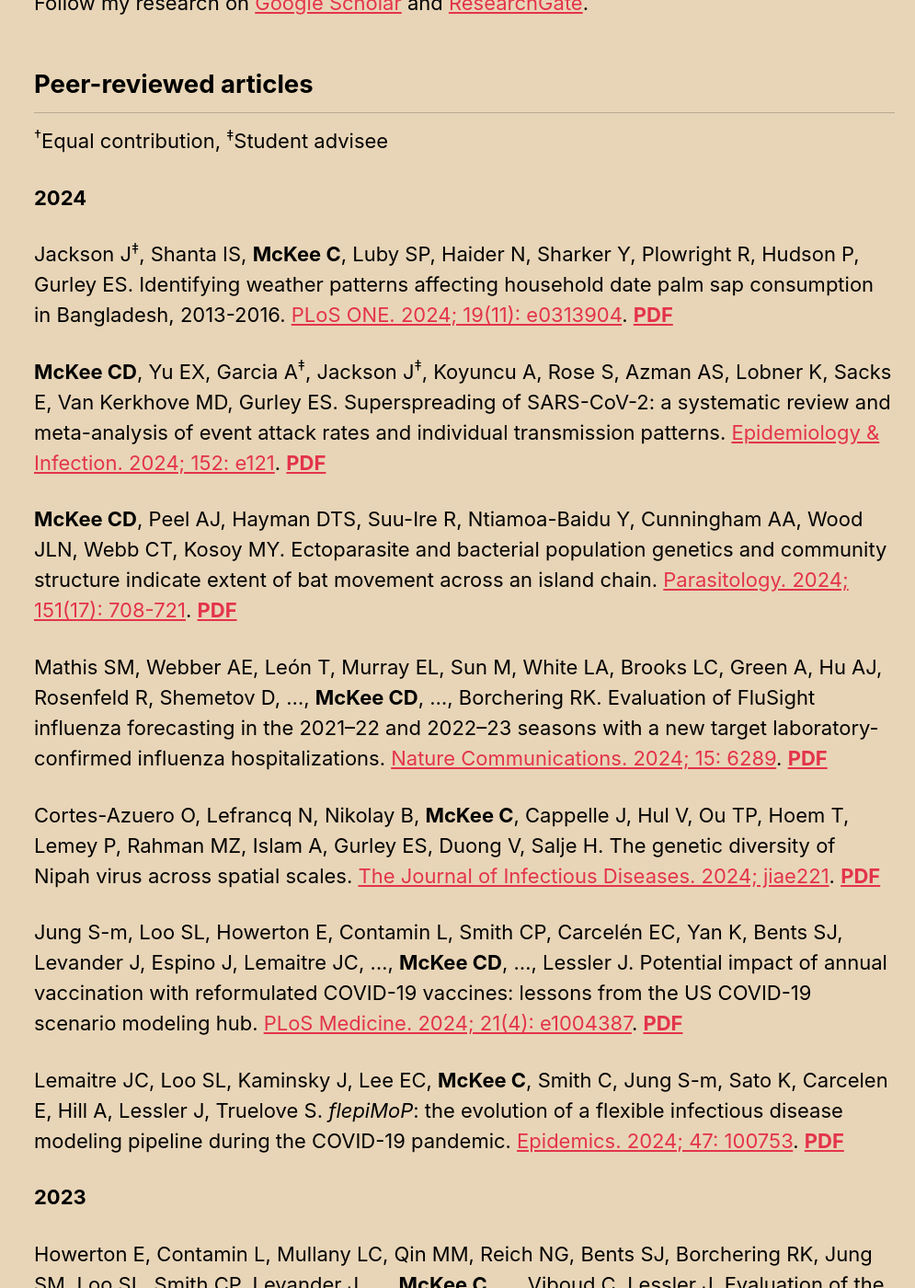
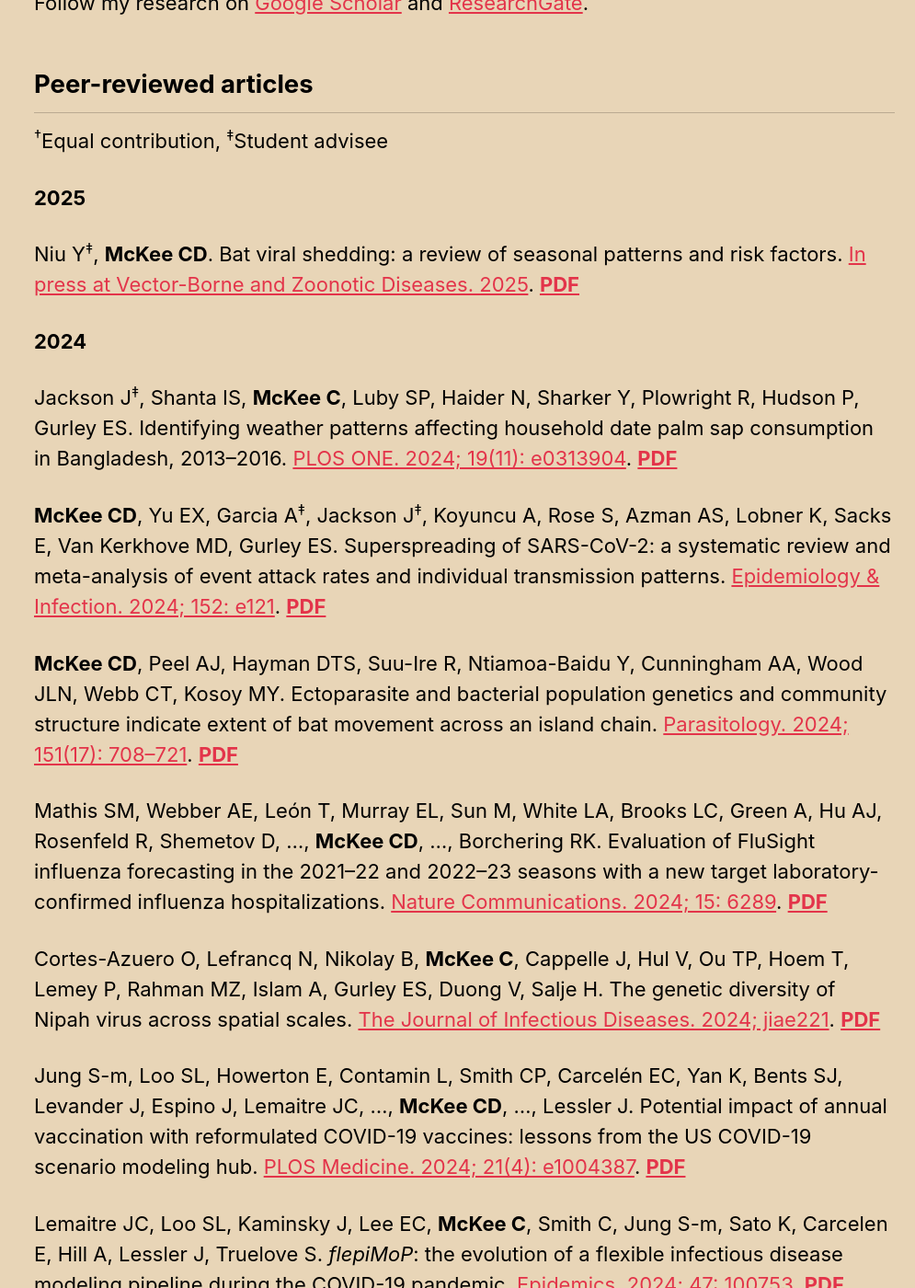
Before and after one commit to clifmckee/clifmckee.github.io, a Jekyll site: the page built from _pages/publications.md, in a window 1280 px wide and 1400 px high, scrolled down 345 px. Shown: the whole window at 92% size, without its empty margins (285-1280 px from the left). Built offline with Jekyll 4.4.1, drawn with Linux system fonts in a browser that asks for light colours; cached includes are drawn as plain includes; some of the changed text lies outside the part shown.

Commit message:
Update CV and pubs 2025-01-29

```diff
--- a/_pages/publications.md
+++ b/_pages/publications.md
@@ -14,19 +14,23 @@
 
 <sup>†</sup>Equal contribution, <sup>‡</sup>Student advisee
 
+**2025**
+
+Niu Y<sup>‡</sup>, **McKee CD**. Bat viral shedding: a review of seasonal patterns and risk factors. [In press at Vector-Borne and Zoonotic Diseases. 2025](https://doi.org/10.1089/vbz.2024.0091). [**PDF**](http://clifmckee.github.io/files/2025_Niu_VBZD.pdf)
+
 **2024**
 
-Jackson J<sup>‡</sup>, Shanta IS, **McKee C**, Luby SP, Haider N, Sharker Y, Plowright R, Hudson P, Gurley ES. Identifying weather patterns affecting household date palm sap consumption in Bangladesh, 2013-2016. [PLoS ONE. 2024; 19(11): e0313904](https://doi.org/10.1371/journal.pone.0313904). [**PDF**](http://clifmckee.github.io/files/2024_Jackson_PLoS_ONE.pdf)
+Jackson J<sup>‡</sup>, Shanta IS, **McKee C**, Luby SP, Haider N, Sharker Y, Plowright R, Hudson P, Gurley ES. Identifying weather patterns affecting household date palm sap consumption in Bangladesh, 2013--2016. [PLOS ONE. 2024; 19(11): e0313904](https://doi.org/10.1371/journal.pone.0313904). [**PDF**](http://clifmckee.github.io/files/2024_Jackson_PONE.pdf)
 
 **McKee CD**, Yu EX, Garcia A<sup>‡</sup>, Jackson J<sup>‡</sup>, Koyuncu A, Rose S, Azman AS, Lobner K, Sacks E, Van Kerkhove MD, Gurley ES. Superspreading of SARS-CoV-2: a systematic review and meta-analysis of event attack rates and individual transmission patterns. [Epidemiology & Infection. 2024; 152: e121](https://doi.org/10.1017/S0950268824000955). [**PDF**](http://clifmckee.github.io/files/2024_McKee_Epidemiol_Infect.pdf)
 
-**McKee CD**, Peel AJ, Hayman DTS, Suu-Ire R, Ntiamoa-Baidu Y, Cunningham AA, Wood JLN, Webb CT, Kosoy MY. Ectoparasite and bacterial population genetics and community structure indicate extent of bat movement across an island chain. [Parasitology. 2024; 151(17): 708-721](https://doi.org/10.1017/S0031182024000660). [**PDF**](http://clifmckee.github.io/files/2024_McKee_Parasitology.pdf)
+**McKee CD**, Peel AJ, Hayman DTS, Suu-Ire R, Ntiamoa-Baidu Y, Cunningham AA, Wood JLN, Webb CT, Kosoy MY. Ectoparasite and bacterial population genetics and community structure indicate extent of bat movement across an island chain. [Parasitology. 2024; 151(17): 708--721](https://doi.org/10.1017/S0031182024000660). [**PDF**](http://clifmckee.github.io/files/2024_McKee_Parasitology.pdf)
 
-Mathis SM, Webber AE, León T, Murray EL, Sun M, White LA, Brooks LC, Green A, Hu AJ, Rosenfeld R, Shemetov D, ..., **McKee CD**, ..., Borchering RK. Evaluation of FluSight influenza forecasting in the 2021–22 and 2022–23 seasons with a new target laboratory-confirmed influenza hospitalizations. [Nature Communications. 2024; 15: 6289](https://doi.org/10.1038/s41467-024-50601-9). [**PDF**](http://clifmckee.github.io/files/2024_Mathis_Nat_Commun.pdf)
+Mathis SM, Webber AE, León T, Murray EL, Sun M, White LA, Brooks LC, Green A, Hu AJ, Rosenfeld R, Shemetov D, ..., **McKee CD**, ..., Borchering RK. Evaluation of FluSight influenza forecasting in the 2021--22 and 2022--23 seasons with a new target laboratory-confirmed influenza hospitalizations. [Nature Communications. 2024; 15: 6289](https://doi.org/10.1038/s41467-024-50601-9). [**PDF**](http://clifmckee.github.io/files/2024_Mathis_Nat_Commun.pdf)
 
-Cortes-Azuero O, Lefrancq N, Nikolay B, **McKee C**, Cappelle J, Hul V, Ou TP, Hoem T, Lemey P, Rahman MZ, Islam A, Gurley ES, Duong V, Salje H. The genetic diversity of Nipah virus across spatial scales. [The Journal of Infectious Diseases. 2024; jiae221](https://doi.org/10.1093/infdis/jiae221). [**PDF**](http://clifmckee.github.io/files/2024_Cortes-Azuero_JID.pdf)
+Cortes-Azuero O, Lefrancq N, Nikolay B, **McKee C**, Cappelle J, Hul V, Ou TP, Hoem T, Lemey P, Rahman MZ, Islam A, Gurley ES, Duong V, Salje H. The genetic diversity of Nipah virus across spatial scales. [The Journal of Infectious Diseases. 2024; jiae221](https://doi.org/10.1093/infdis/jiae221). [**PDF**](http://clifmckee.github.io/files/2024_CortesAzuero_JID.pdf)
 
-Jung S-m, Loo SL, Howerton E, Contamin L, Smith CP, Carcelén EC, Yan K, Bents SJ, Levander J, Espino J, Lemaitre JC, ..., **McKee CD**, ..., Lessler J. Potential impact of annual vaccination with reformulated COVID-19 vaccines: lessons from the US COVID-19 scenario modeling hub. [PLoS Medicine. 2024; 21(4): e1004387](https://doi.org/10.1371/journal.pmed.1004387). [**PDF**](http://clifmckee.github.io/files/2024_Jung_PLoS_Med.pdf)
+Jung S-m, Loo SL, Howerton E, Contamin L, Smith CP, Carcelén EC, Yan K, Bents SJ, Levander J, Espino J, Lemaitre JC, ..., **McKee CD**, ..., Lessler J. Potential impact of annual vaccination with reformulated COVID-19 vaccines: lessons from the US COVID-19 scenario modeling hub. [PLOS Medicine. 2024; 21(4): e1004387](https://doi.org/10.1371/journal.pmed.1004387). [**PDF**](http://clifmckee.github.io/files/2024_Jung_PMed.pdf)
 
 Lemaitre JC, Loo SL, Kaminsky J, Lee EC, **McKee C**, Smith C, Jung S-m, Sato K, Carcelen E, Hill A, Lessler J, Truelove S. *flepiMoP*: the evolution of a flexible infectious disease modeling pipeline during the COVID-19 pandemic. [Epidemics. 2024; 47: 100753](https://doi.org/10.1016/j.epidem.2024.100753). [**PDF**](http://clifmckee.github.io/files/2024_Lemaitre_Epidemics.pdf)
 
@@ -34,7 +38,7 @@
 
 Howerton E, Contamin L, Mullany LC, Qin MM, Reich NG, Bents SJ, Borchering RK, Jung SM, Loo SL, Smith CP, Levander J, ..., **McKee C**, ..., Viboud C, Lessler J. Evaluation of the US COVID-19 Scenario Modeling Hub for informing pandemic response under uncertainty. [Nature Communications. 2023; 14: 7260](https://doi.org/10.1038/s41467-023-42680-x). [**PDF**](http://clifmckee.github.io/files/2023_Howerton_Nat_Commun.pdf)
 
-Fagre AC, Islam A, Reeves WK, Kading RC, Plowright RK, Gurley ES, **McKee CD**. *Bartonella* infection in fruit bats and bat flies, Bangladesh. [Microbial Ecology. 2023; 86: 2910–2922](https://doi.org/10.1007/s00248-023-02293-9). [**PDF**](http://clifmckee.github.io/files/2023_Fagre_Microb_Ecol.pdf)
+Fagre AC, Islam A, Reeves WK, Kading RC, Plowright RK, Gurley ES, **McKee CD**. *Bartonella* infection in fruit bats and bat flies, Bangladesh. [Microbial Ecology. 2023; 86: 2910--2922](https://doi.org/10.1007/s00248-023-02293-9). [**PDF**](http://clifmckee.github.io/files/2023_Fagre_Microb_Ecol.pdf)
 
 Szentiványi T, **McKee C**, Jones G, Foster JT. Trends in bacterial pathogens of bats: global distribution and knowledge gaps. [Transboundary and Emerging Diseases. 2023; 9285855](https://doi.org/10.1155/2023/9285855). [**PDF**](http://clifmckee.github.io/files/2023_Szentivanyi_TBED.pdf)
 
@@ -46,11 +50,11 @@
 
 Goodrich I, **McKee C**, Margos G, Kosoy M. Molecular characterization of a novel relapsing fever *Borrelia* species from the desert cottontail (*Sylvilagus audubonii*) in New Mexico, USA. [Journal of Wildlife Diseases. 2022; 58(3): 646--651](https://doi.org/10.7589/JWD-D-21-00148). [**PDF**](http://clifmckee.github.io/files/2022_Goodrich_JWD.pdf)
 
-**McKee CD**<sup>†</sup>, Islam A<sup>†</sup>, Rahman MZ, Khan SU, Rahman M, Satter SM, Islam A, Yinda CK, Epstein JH, Daszak P, Munster VJ, Hudson PJ, Plowright RK, Luby SP, Gurley ES. Nipah virus detection at bat roosts after spillover events, Bangladesh, 2012–2019. [Emerging Infectious Diseases. 2022; 28(7): 1384--1392](https://doi.org/10.3201/eid2807.212614). [**PDF**](http://clifmckee.github.io/files/2022_McKee_EID.pdf)
+**McKee CD**<sup>†</sup>, Islam A<sup>†</sup>, Rahman MZ, Khan SU, Rahman M, Satter SM, Islam A, Yinda CK, Epstein JH, Daszak P, Munster VJ, Hudson PJ, Plowright RK, Luby SP, Gurley ES. Nipah virus detection at bat roosts after spillover events, Bangladesh, 2012--2019. [Emerging Infectious Diseases. 2022; 28(7): 1384--1392](https://doi.org/10.3201/eid2807.212614). [**PDF**](http://clifmckee.github.io/files/2022_McKee_EID.pdf)
 
-Rice BL<sup>†</sup>, Lessler J<sup>†</sup>, **McKee C**<sup>†</sup>, Metcalf CJE<sup>†</sup>. Why do some coronaviruses become pandemic threats when others do not? [PLoS Biology. 2022; 20(5): e3001652](https://doi.org/10.1371/journal.pbio.3001652). [**PDF**](http://clifmckee.github.io/files/2022_Rice_PLoS_Biol.pdf)
+Rice BL<sup>†</sup>, Lessler J<sup>†</sup>, **McKee C**<sup>†</sup>, Metcalf CJE<sup>†</sup>. Why do some coronaviruses become pandemic threats when others do not? [PLOS Biology. 2022; 20(5): e3001652](https://doi.org/10.1371/journal.pbio.3001652). [**PDF**](http://clifmckee.github.io/files/2022_Rice_PBio.pdf)
 
-Ruiz-Aravena M<sup>†</sup>, **McKee C**<sup>†</sup>, Gamble A, Lunn T, Morris A, Snedden CE, Yinda CK, Port JR, Buchholz DW, Yeo YY, Faust C, ..., Munster VJ, Plowright RK. Ecology, evolution and spillover of coronaviruses from bats. [Nature Reviews Microbiology. 2022; 20: 299--314](https://doi.org/10.1038/s41579-021-00652-2). [**PDF**](http://clifmckee.github.io/files/2022_Ruiz-Aravena_Nat_Rev_Microbiol.pdf)
+Ruiz-Aravena M<sup>†</sup>, **McKee C**<sup>†</sup>, Gamble A, Lunn T, Morris A, Snedden CE, Yinda CK, Port JR, Buchholz DW, Yeo YY, Faust C, ..., Munster VJ, Plowright RK. Ecology, evolution and spillover of coronaviruses from bats. [Nature Reviews Microbiology. 2022; 20: 299--314](https://doi.org/10.1038/s41579-021-00652-2). [**PDF**](http://clifmckee.github.io/files/2022_RuizAravena_Nat_Rev_Microbiol.pdf)
 
 Redd AD, Peetluk LS, Jarrett BA, Hanrahan C, Schwartz S, Rao A, Jaffe AE, Peer AD, Jones CB, Lutz CS, **McKee CD**, ..., Grabowski MK, Gurley ES, the Novel Coronavirus Research Compendium Team. Curating the evidence about COVID-19 for frontline public health and clinical care: the Novel Coronavirus Research Compendium. [Public Health Reports. 2022; 137(2): 197--202](https://doi.org/10.1177/00333549211058732). [**PDF**](http://clifmckee.github.io/files/2022_Redd_PHR.pdf)
 
@@ -58,7 +62,7 @@
 
 Islam A, **McKee C**, Ghosh PK, Abedin J, Epstein JH, Daszak P, Luby SP, Khan SU, Gurley ES. Seasonality of date palm sap feeding behavior by bats in Bangladesh. [EcoHealth. 2021; 18: 359--371](https://doi.org/10.1007/s10393-021-01561-9). [**PDF**](http://clifmckee.github.io/files/2021_Islam_EcoHealth.pdf)
 
-Zorrilla VO, Lozano ME, Espada LJ, Kosoy M, **McKee C**, Valdivia HO, Arevalo H, Troyes M, Stoops CA, Fisher ML, Vásquez GM. Comparison of sand fly trapping approaches for vector surveillance of *Leishmania* and *Bartonella* species in ecologically distinct, endemic regions of Peru. [PLoS Neglected Tropical Diseases. 2021; 15(7): e0009517](https://doi.org/10.1371/journal.pntd.0009517). [**PDF**](http://clifmckee.github.io/files/2021_Zorrilla_PLoS_NTD.pdf)
+Zorrilla VO, Lozano ME, Espada LJ, Kosoy M, **McKee C**, Valdivia HO, Arevalo H, Troyes M, Stoops CA, Fisher ML, Vásquez GM. Comparison of sand fly trapping approaches for vector surveillance of *Leishmania* and *Bartonella* species in ecologically distinct, endemic regions of Peru. [PLOS Neglected Tropical Diseases. 2021; 15(7): e0009517](https://doi.org/10.1371/journal.pntd.0009517). [**PDF**](http://clifmckee.github.io/files/2021_Zorrilla_PNTD.pdf)
 
 **McKee CD**, Islam A, Luby SP, Salje H, Hudson PJ, Plowright RK, Gurley ES. The ecology of Nipah virus in Bangladesh: a nexus of land-use change and opportunistic feeding behavior in bats. [Viruses. 2021; 13(2): 169](https://doi.org/10.3390/v13020169). [**PDF**](http://clifmckee.github.io/files/2021_McKee_Viruses.pdf)
 
@@ -66,7 +70,7 @@
 
 **2020**
 
-Goodrich I, **McKee C**, Kosoy M. *Trypanosoma* (*Herpetosoma*) diversity in rodents and lagomorphs of New Mexico with a focus on epizootological aspects of infection in Southern Plains woodrats (*Neotoma micropus*). [PLoS ONE. 2020; 15(12): e0244803](https://doi.org/10.1371/journal.pone.0244803). [**PDF**](http://clifmckee.github.io/files/2020_Goodrich_PLoS_ONE.pdf)
+Goodrich I, **McKee C**, Kosoy M. *Trypanosoma* (*Herpetosoma*) diversity in rodents and lagomorphs of New Mexico with a focus on epizootological aspects of infection in Southern Plains woodrats (*Neotoma micropus*). [PLOS ONE. 2020; 15(12): e0244803](https://doi.org/10.1371/journal.pone.0244803). [**PDF**](http://clifmckee.github.io/files/2020_Goodrich_PONE.pdf)
 
 Rudolf I, Blažejová H, Mendel J, Straková P, Šebesta O, Rettich F, Čabanová V, Miterpáková M, Betášová L, Peško J, Barbušinová E, **McKee C**, Osikowicz L, Šikutová S, Hubálek Z, Kosoy M. *Bartonella* species in medically important mosquitoes, Central Europe. [Parasitology Research. 2020; 119(8): 2713--2717](https://doi.org/10.1007/s00436-020-06732-1). [**PDF**](http://clifmckee.github.io/files/2020_Rudolf_Parasitology_Res.pdf)
 
@@ -92,11 +96,11 @@
 
 **2017**
 
-**McKee CD**, Kosoy MY, Bai Y, Osikowicz LM, Franka R, Gilbert AT, Boonmar S, Rupprecht CE, Peruski LF. Diversity and phylogenetic relationships among *Bartonella* strains from Thai bats. [PLoS ONE. 2017; 12(7): e0181696](https://doi.org/10.1371/journal.pone.0181696). [**PDF**](http://clifmckee.github.io/files/2017_McKee_PLoS_ONE.pdf)
+**McKee CD**, Kosoy MY, Bai Y, Osikowicz LM, Franka R, Gilbert AT, Boonmar S, Rupprecht CE, Peruski LF. Diversity and phylogenetic relationships among *Bartonella* strains from Thai bats. [PLOS ONE. 2017; 12(7): e0181696](https://doi.org/10.1371/journal.pone.0181696). [**PDF**](http://clifmckee.github.io/files/2017_McKee_PONE.pdf)
 
-Urushadze L, Bai Y, Osikowicz L, **McKee C**, Sidamonidze K, Putkaradze D, Imnadze P, Kandaurov A, Kuzmin I, Kosoy M. Prevalence, diversity, and host associations of *Bartonella* strains in bats from Georgia (Caucasus). [PLoS Neglected Tropical Diseases. 2017; 11(4): e0005428](https://doi.org/10.1371/journal.pntd.0005428). [**PDF**](http://clifmckee.github.io/files/2017_Urushadze_PLoS_NTD.pdf)
+Urushadze L, Bai Y, Osikowicz L, **McKee C**, Sidamonidze K, Putkaradze D, Imnadze P, Kandaurov A, Kuzmin I, Kosoy M. Prevalence, diversity, and host associations of *Bartonella* strains in bats from Georgia (Caucasus). [PLOS Neglected Tropical Diseases. 2017; 11(4): e0005428](https://doi.org/10.1371/journal.pntd.0005428). [**PDF**](http://clifmckee.github.io/files/2017_Urushadze_PNTD.pdf)
 
-Bai Y, Urushadze L, Osikowicz L, **McKee C**, Kuzmin I, Kandaurov A, Babuadze G, Natradze I, Imnadze P, Kosoy M. Molecular survey of bacterial zoonotic agents in bats from the country of Georgia (Caucasus). [PLoS ONE. 2017; 12(1): e0171175](https://doi.org/10.1371/journal.pone.0171175). [**PDF**](http://clifmckee.github.io/files/2017_Bai_PLoS_ONE.pdf)
+Bai Y, Urushadze L, Osikowicz L, **McKee C**, Kuzmin I, Kandaurov A, Babuadze G, Natradze I, Imnadze P, Kosoy M. Molecular survey of bacterial zoonotic agents in bats from the country of Georgia (Caucasus). [PLOS ONE. 2017; 12(1): e0171175](https://doi.org/10.1371/journal.pone.0171175). [**PDF**](http://clifmckee.github.io/files/2017_Bai_PONE.pdf)
 
 **2016**
 
@@ -106,9 +110,11 @@
 
 Zinzow-Kramer WM, Horton BM, **McKee CD**, Michaud JM, Tharp GK, Thomas JW, Tuttle EM, Yi S, Maney DL. Genes located in a chromosomal inversion are correlated with territorial song in white-throated sparrows. [Genes, Brain and Behavior. 2015; 14(8): 641--654](https://doi.org/10.1111/gbb.12252). [**PDF**](http://clifmckee.github.io/files/2015_ZinzowKramer_GBB.pdf)
 
-Bai Y, Hayman DTS, **McKee CD**, Kosoy MY. Classification of *Bartonella* strains associated with straw-colored fruit bats (*Eidolon helvum*) across Africa using a multi-locus sequence typing platform. [PLoS Neglected Tropical Diseases. 2015; 9(1): e0003478](https://doi.org/10.1371/journal.pntd.0003478). [**PDF**](http://clifmckee.github.io/files/2015_Bai_PLoS_NTD.pdf)
+Bai Y, Hayman DTS, **McKee CD**, Kosoy MY. Classification of *Bartonella* strains associated with straw-colored fruit bats (*Eidolon helvum*) across Africa using a multi-locus sequence typing platform. [PLOS Neglected Tropical Diseases. 2015; 9(1): e0003478](https://doi.org/10.1371/journal.pntd.0003478). [**PDF**](http://clifmckee.github.io/files/2015_Bai_PNTD.pdf)
 
 ## Preprints
+
+Verrett TB, Falvo CA, Benson E, Jones-Slobodian DN, Crowley DE, Dale AS, Lunn TJ, Ruiz-Aravena M, Bat One Health, **McKee CD**, Clark KL, Peel AJ, Plowright RK, Becker DJ. Black flying foxes in Australia harbor novel *Borrelia* lineages adjacent to zoonotic clades. [bioRxiv. 2024](https://doi.org/10.1101/2024.12.20.629695). [**PDF**](http://clifmckee.github.io/files/2024_Verrett_bioRxiv.pdf)
 
 Stevens T, Zimmerman R, Albery G, Becker DJ, Kading R, Keiser CN, Khandelwal S, Kramer-Schadt S, Krut-Landau R, **McKee C**, Montecino-Latorre D, ..., Carlson CJ. A minimum data standard for wildlife disease studies. [EcoEvoRxiv. 2024](https://doi.org/10.32942/x2tw4j). [**PDF**](http://clifmckee.github.io/files/2024_Stevens_EcoEvoRxiv.pdf)
 
```
Also changed, not shown: 25 other files.
